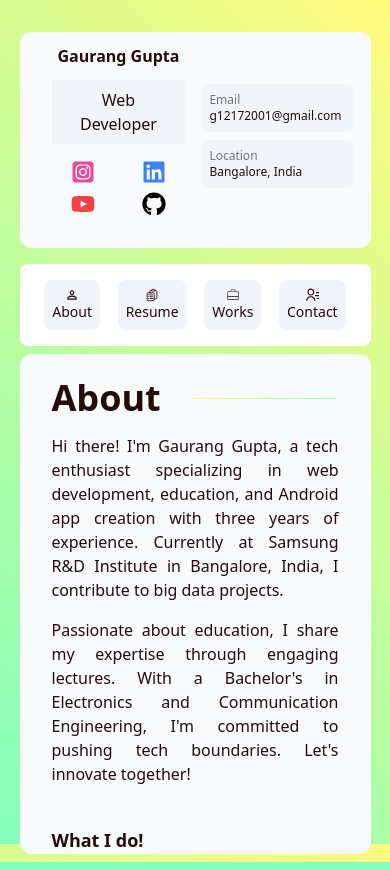
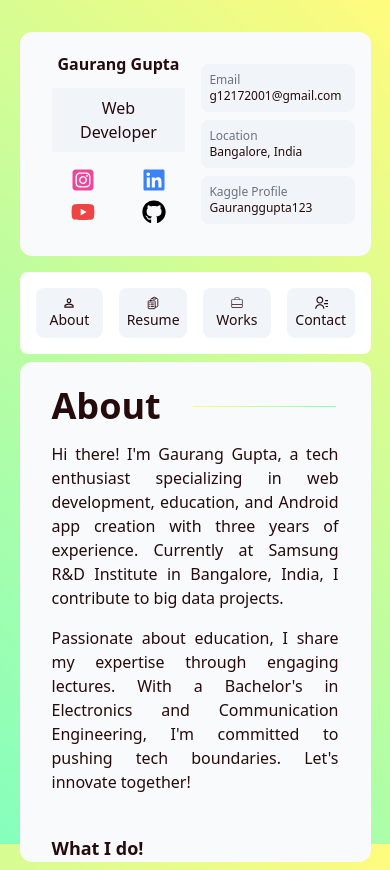
Before and after one commit to Gaurang-gupta/portfolio-gaurang, a React (Create React App) app: page / in a window 390 px wide. Built offline with nearby package versions, Linux system fonts and the light colour scheme.

Commit message:
Changed styling and added some new info
Added Kaggle profile handle and Updated image and navbar styles.

```diff
--- a/src/Components/Navbar/Navbar.js
+++ b/src/Components/Navbar/Navbar.js
@@ -6,11 +6,11 @@ import { RiContactsLine } from "react-icons/ri";
 import { Link } from 'react-router-dom';
 function Navbar() {
     const optionClass = 'xs:p-2 xs:mx-0 lg:p-3 py-2 px-4 rounded-lg lg:mx-2 bg-slate-100 hover:bg-[#85FFBD] flex flex-col items-center cursor-pointer my-2'
-    const iconClass = 'xs:text-sm md:text-xl'
-    const titleStyle = "xs:text-sm lg:text-md"
+    const iconClass = 'xs:text-sm sm:text-xl'
+    const titleStyle = "xs:text-sm sm:text-md"
   return (
     <nav className='flex lg:justify-end xs:justify-between'>
-        <div className='bg-white flex rounded-lg xs:w-full justify-around lg:w-max px-4 py-2'>
+        <div className='bg-white grid rounded-lg xs:w-full grid-cols-4 gap-8 xs:gap-4 lg:w-max px-4 py-2'>
             <Link to={"/"} className={optionClass}>
                 <MdOutlinePersonOutline className={iconClass}/>
                 <div className={titleStyle}>About</div>
--- a/src/Components/Sidebar/Sidebar.js
+++ b/src/Components/Sidebar/Sidebar.js
@@ -1,6 +1,6 @@
 import React from 'react'
 import { FaSquareInstagram } from "react-icons/fa6";
-import { FaLinkedin, FaYoutube, FaGithub } from "react-icons/fa";
+import { FaLinkedin, FaYoutube, FaGithub, FaKaggle } from "react-icons/fa";
 import {
     CiMail,
     CiLocationOn
@@ -45,13 +45,18 @@ function Sidebar() {
             value: "Bangalore, India",
             icon: <CiLocationOn/>,
         },
+        {
+            detail: "Kaggle Profile",
+            value: "Gauranggupta123",
+            icon: <FaKaggle/>,
+        }
     ]
   return (
     <div className='lg:w-1/3 xl:w-1/4 lg:block xs:w-[90%] xs:mx-auto text-wrap'>
-    <aside className='mt-[2rem] lg:pt-6 pb-2 bg-slate-50 text-center rounded-xl xs:flex lg:block xs:items-center xs:pt-0 xs:px-4 lg:px-0'>
-        <div className='xs:hidden w-3/5 xs:h-3/5 lg:h-full mx-auto shadow-lg rounded-xl object-contain sm:block'>
+    <aside className='mt-[2rem] lg:pt-6 pb-2 bg-slate-50 text-center rounded-xl xs:flex lg:block xs:items-center pt-2 xs:px-4 lg:px-0'>
+        <div className='xs:hidden xs:w-3/5 md:w-2/5 lg:w-3/5 xs:h-3/5 md:h-3/5 lg:h-full mx-auto shadow-lg rounded-xl object-contain sm:block'>
             <img src="https://avatars.githubusercontent.com/u/65450469?s=400&u=1d2375c5b685208b1e694244eedd3a257c1885 6c&v=4"
-                className='rounded-xl h-full w-full object-cover' alt="developer"/>
+                className='rounded-xl h-[50%] w-full object-cover' alt="developer"/>
         </div>
         <div className='w-4/5 mx-auto xs:px-4 lg:px-0'>
             <p className='py-3 lg:text-2xl font-semibold sm:text-lg'>
```
